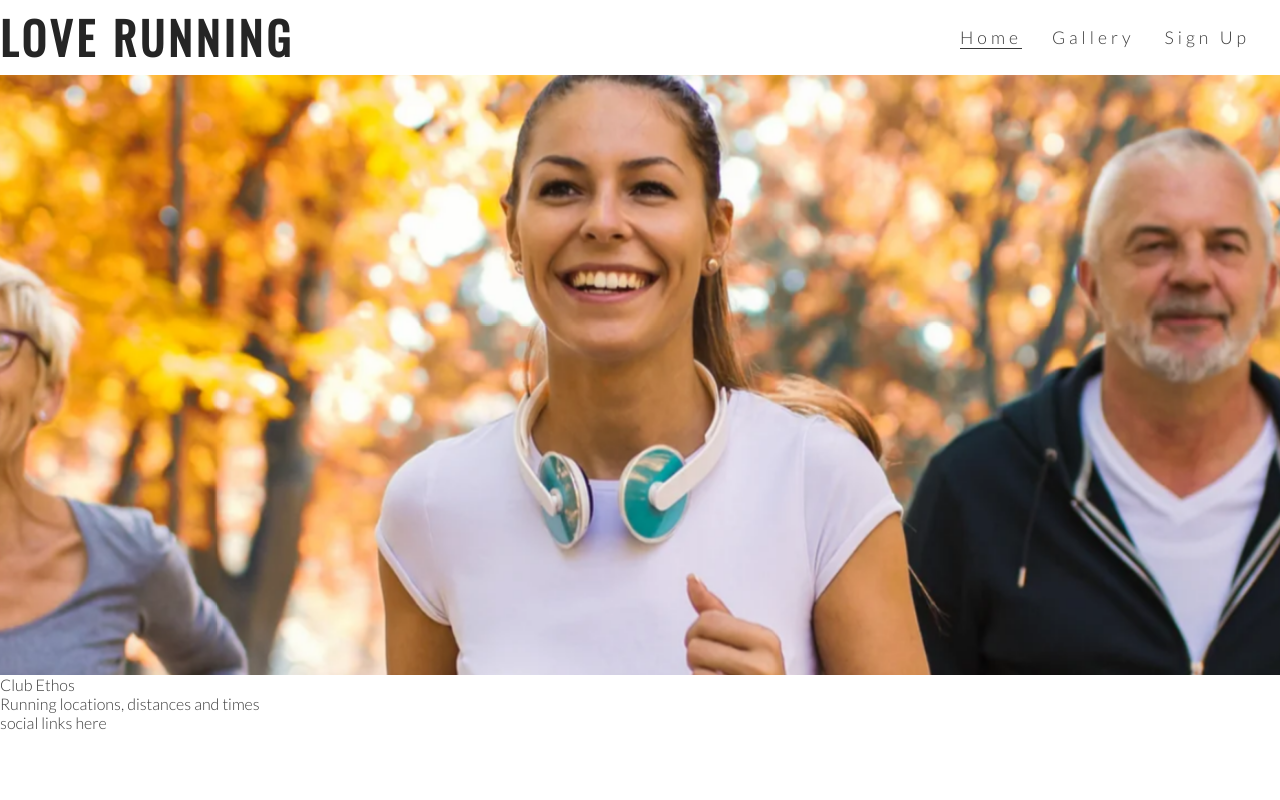
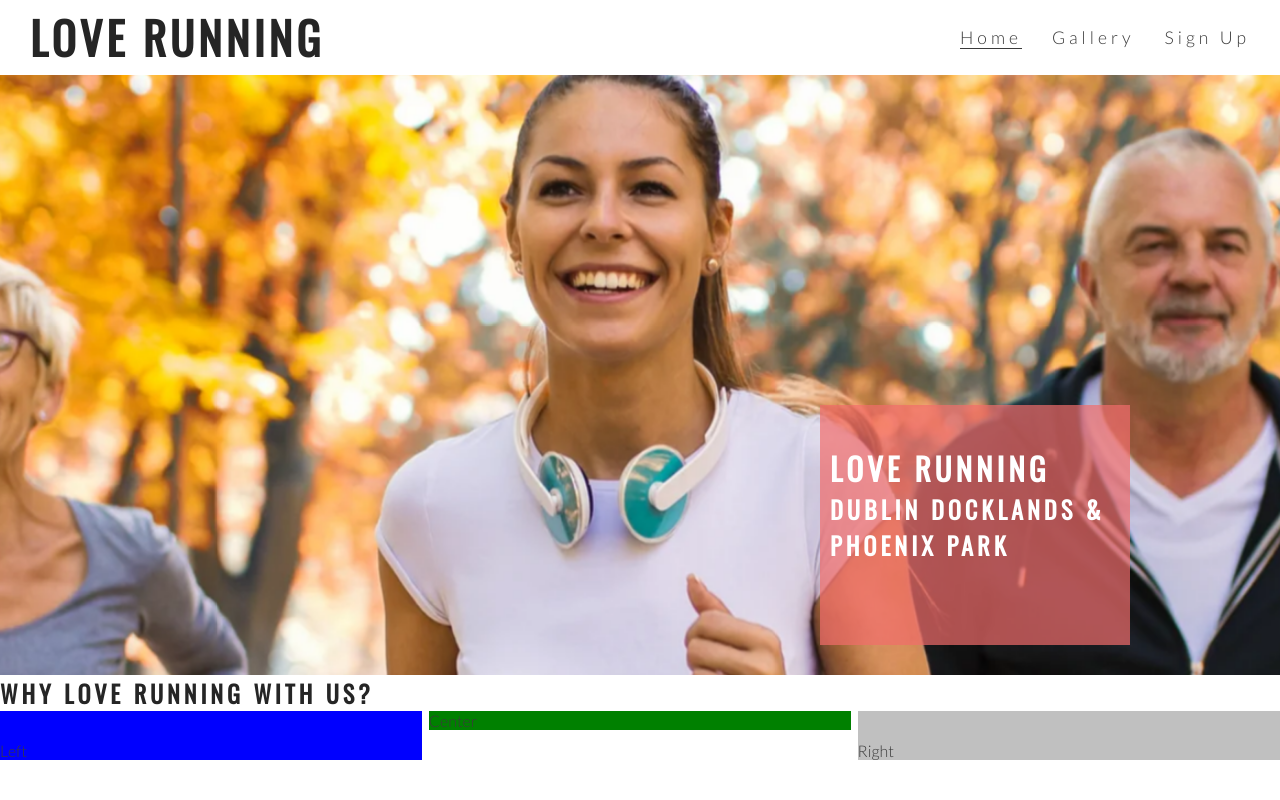
Before and after one commit to shankar2311/love-running, a plain HTML site: page index.html in a window 1280 px wide. Shown: the top 800 px of the page. Drawn offline with nearby package versions, Linux system fonts and the light colour scheme.

Commit message:
Add club ethos main structure

```diff
--- a/assests/css/style.css
+++ b/assests/css/style.css
@@ -12,9 +12,11 @@ body {
     color: #3a3a3a;
 
 }
+
 /* headings and logo */
 
-h1, h2 {
+h1,
+h2 {
     font-family: Oswald, sans-serif;
     text-transform: uppercase;
     letter-spacing: 4px;
@@ -24,6 +26,7 @@ h1, h2 {
 #logo {
     float: left;
     font-size: 280%;
+    margin-left: 30px;
 }
 
 /* navigation links */
@@ -33,7 +36,8 @@ h1, h2 {
     letter-spacing: 4px;
 }
 
-#menu, #logo {
+#menu,
+#logo {
     line-height: 75px;
 }
 
@@ -56,12 +60,19 @@ h1, h2 {
     border-bottom: 1px solid #3a3a3a;
 }
 
-/* hero image */
+/* hero image  and cover text */
 
 #hero-outer {
     height: 600px;
     width: 100%;
     overflow: hidden;
+
+    position: relative;
+}
+
+#cover-text,
+#cover-text h2 {
+    color: #fff;
 }
 
 #hero-image {
@@ -77,10 +88,57 @@ h1, h2 {
 
 /* creates the level of zoom for hero image */
 @keyframes hero-zoom {
-    from{
+    from {
         transform: scale(1);
     }
-    to{
+
+    to {
         transform: scale(1.1);
     }
 }
+
+#cover-text {
+    font-size: 130%;
+    font-family: Oswald, sans-serif;
+    text-transform: uppercase;
+    letter-spacing: 4px;
+
+    width: 300px;
+    height: 200px;
+
+    padding-top: 40px;
+    padding-left: 10px;
+
+    background-color: rgba(241, 109, 107, .7);
+
+    bottom: 30px;
+    right: 150px;
+
+    position: absolute;
+}
+
+/* club ethos */
+
+#club-ethos {
+    height: 600px;
+}
+
+#left-about {
+    padding-top: 30px;
+    width: 33%;
+    float: left;
+    background-color: blue;
+}
+
+#right-about {
+    padding-top: 30px;
+    width: 33%;
+    float: right;
+    background-color: silver;
+}
+
+#center-about {
+     width: 33%;
+     margin: 0 auto;
+     background-color: green;
+}
--- a/index.html
+++ b/index.html
@@ -35,9 +35,16 @@
     </header>
     <section id="hero-outer">
         <div id="hero-image"></div>
+        <div id="cover-text">
+            <h2>Love Running</h2>
+            <h3>Dublin Docklands & Phoenix Park</h3>
+        </div>
     </section>
-    <section>
-        Club Ethos
+    <section id="club-ethos">
+        <h1>Why Love Running With Us?</h1>
+        <div id="left-about">Left</div>
+        <div id="right-about">Right</div>
+        <div id="center-about">Center</div>
     </section>
     <section>
         Running locations, distances and times
```
